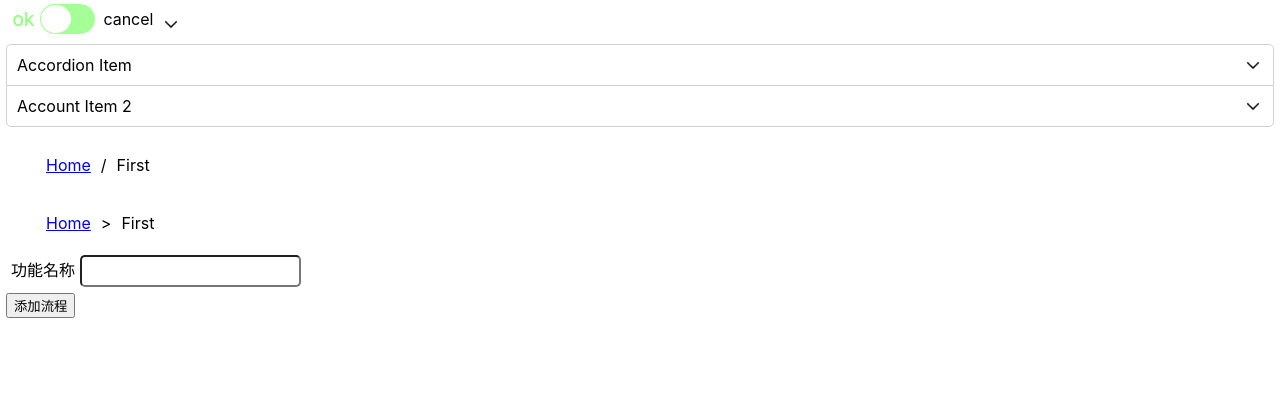
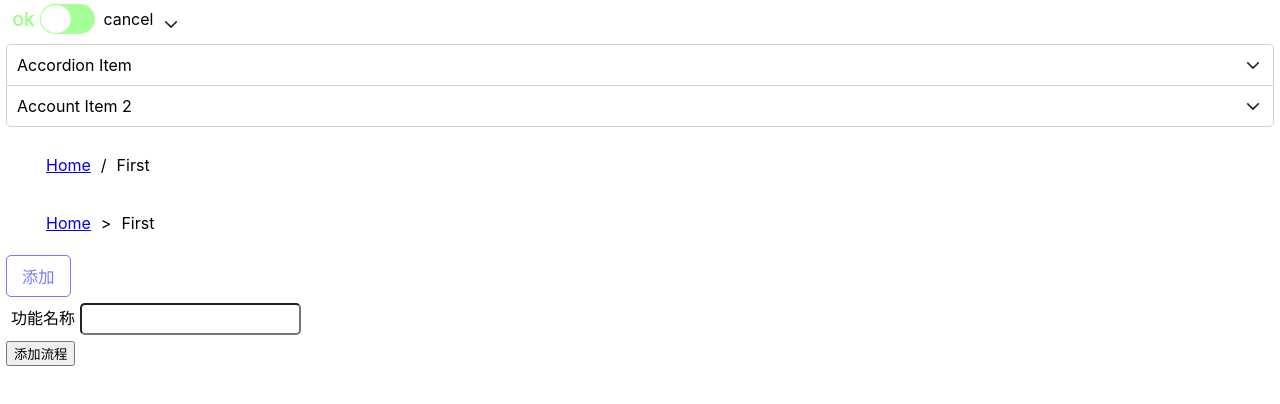
Before and after one commit to xiaobin3031/automation-ui, a React (Create React App) app: page / in a window 1280 px wide. Shown: the top 404 px of the page. Built offline with nearby package versions, Linux system fonts and the light colour scheme.

Commit message:
Button.js

```diff
--- /dev/null
+++ b/src/component/Button.js
@@ -0,0 +1,12 @@
+import '../css/button.css'
+
+export default function Button({children, type="button", color, outline, ...props}){
+
+  const _classList = ['x-button', color];
+  if(outline){
+    _classList.push('outline');
+  }
+  return (
+    <button className={_classList.join(' ')} type={type} {...props}>{children}</button>
+  )
+}
--- /dev/null
+++ b/src/css/button.css
@@ -0,0 +1,41 @@
+.x-button {
+  border-style: none;
+  padding: 8px 15px;
+  border-radius: 5px;
+  font-size: 1.02em;
+  cursor: pointer;
+}
+.x-button.primary:not(.outline) {
+  background-color: var(--color-primary)
+}
+.x-button.danger:not(.outline) {
+  background-color: var(--color-danger)
+}
+.x-button.success:not(.outline) {
+  background-color: var(--color-success)
+}
+.x-button.warning:not(.outline) {
+  background-color: var(--color-warning)
+}
+.x-button.outline.primary {
+  border: 1px solid var(--color-primary);
+  color: var(--color-primary);
+}
+.x-button.outline.danger {
+  border: 1px solid var(--color-danger);
+  color: var(--color-danger);
+}
+.x-button.outline.success {
+  border: 1px solid var(--color-success);
+  color: var(--color-success);
+}
+.x-button.outline.warning {
+  border: 1px solid var(--color-warning);
+  color: var(--color-warning);
+}
+.x-button.outline {
+  background-color: rgba(0, 0, 0, 0);
+}
+.x-button.outline:focus {
+  box-shadow: inset 0 0 5px attr(color);
+}
--- a/src/page/flow/Scene.js
+++ b/src/page/flow/Scene.js
@@ -8,6 +8,7 @@ import Icon from "../../component/Icon";
 import { Accordion } from "../../component/Accordion";
 import Alert from "../../component/Alert";
 import Breadcrumb from "../../component/Breadcrumb";
+import Button from "../../component/Button";
 
 const accordionList = [
   {
@@ -77,6 +78,9 @@ export default function Scene(){
          />
       </Row>
       <Row>
+        <Button color='primary' outline>添加</Button>
+      </Row>
+      <Row>
         <Label>功能名称</Label>
         <Input defaultValue={args.name} onChange={changeArgs}/>
       </Row>
```
